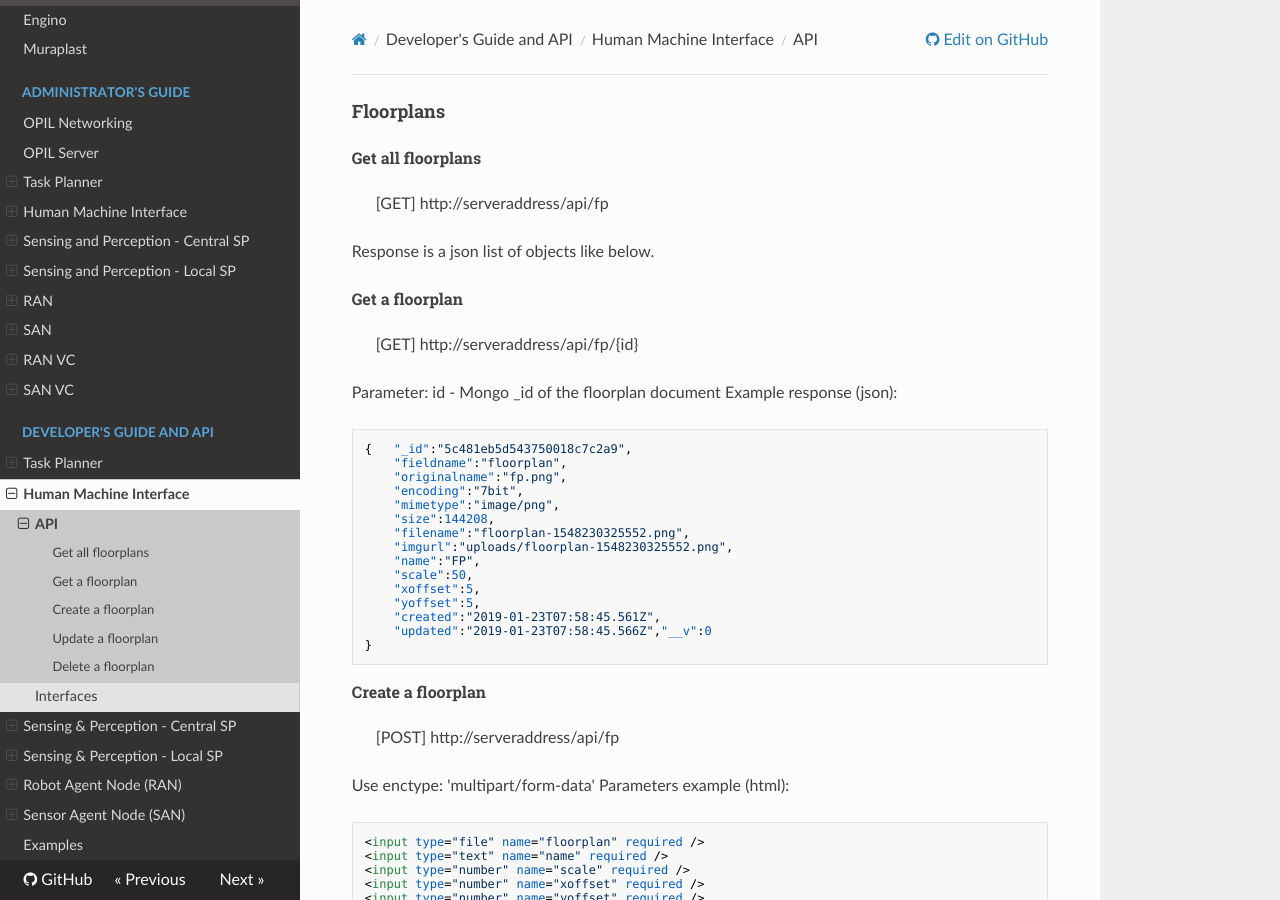
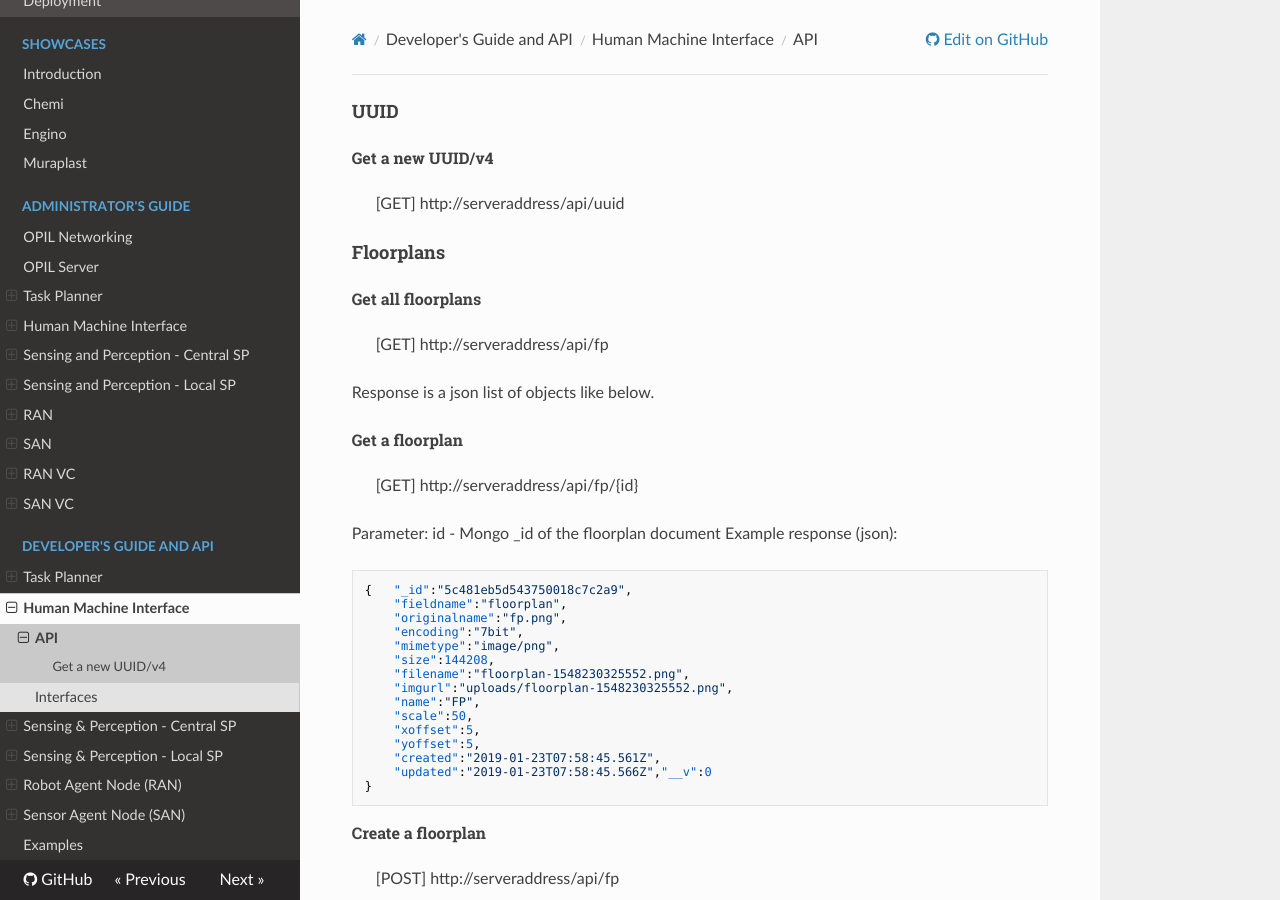
Before and after one commit to opil/documentation, an MkDocs documentation site: the page built from docs/develop/HMI/opil_api_hmi.md, in a window 1280 px wide and 900 px high. Built offline with MkDocs 1.6.1, drawn with Linux system fonts in a browser that asks for light colours; nearby versions of some CDN libraries; a script that is not in the unit is left out; old or Windows-style settings are respelled for this version of MkDocs.

Commit message:
Update opil_api_hmi.md | New UUID creation /api/uuid

```diff
--- a/docs/develop/HMI/opil_api_hmi.md
+++ b/docs/develop/HMI/opil_api_hmi.md
@@ -1,3 +1,6 @@
+##UUID
+#### Get a new UUID/v4
+>    [GET] http://serveraddress/api/uuid
 
 ## Floorplans
 #### Get all floorplans
```
